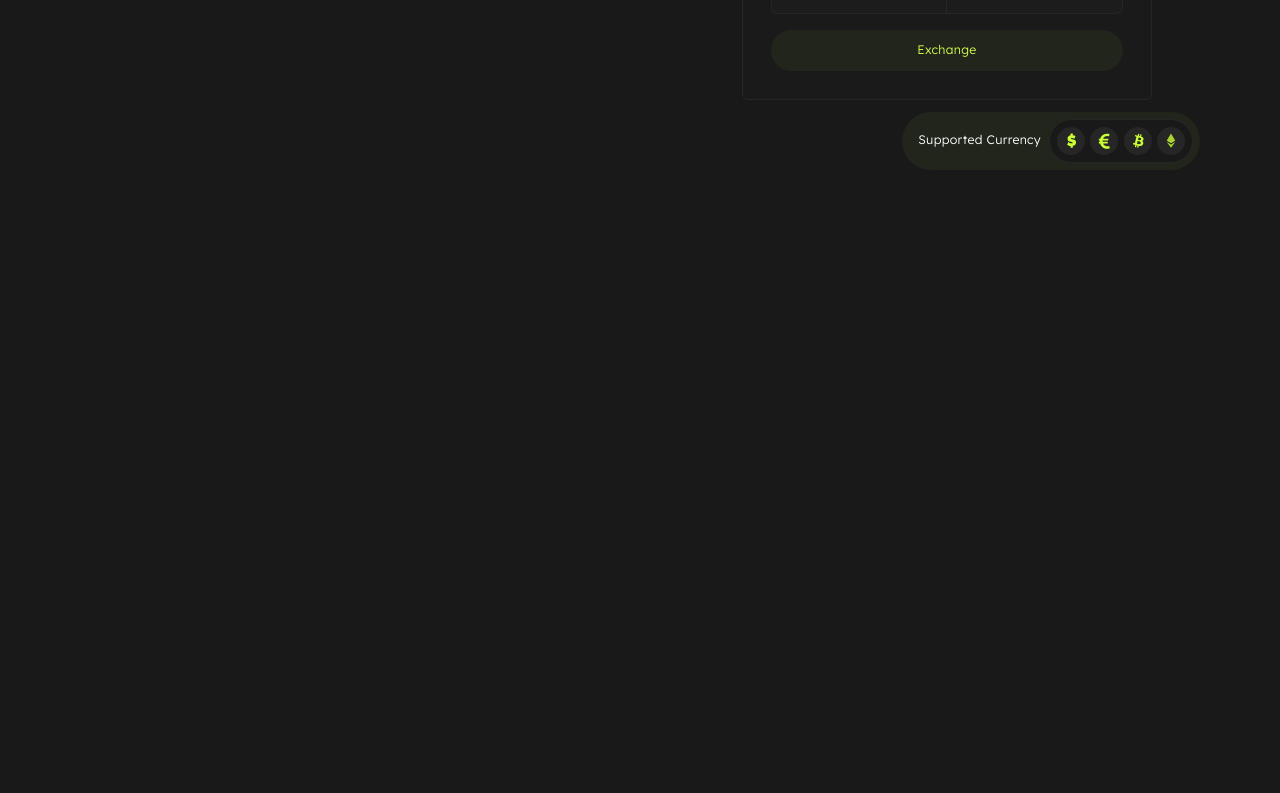
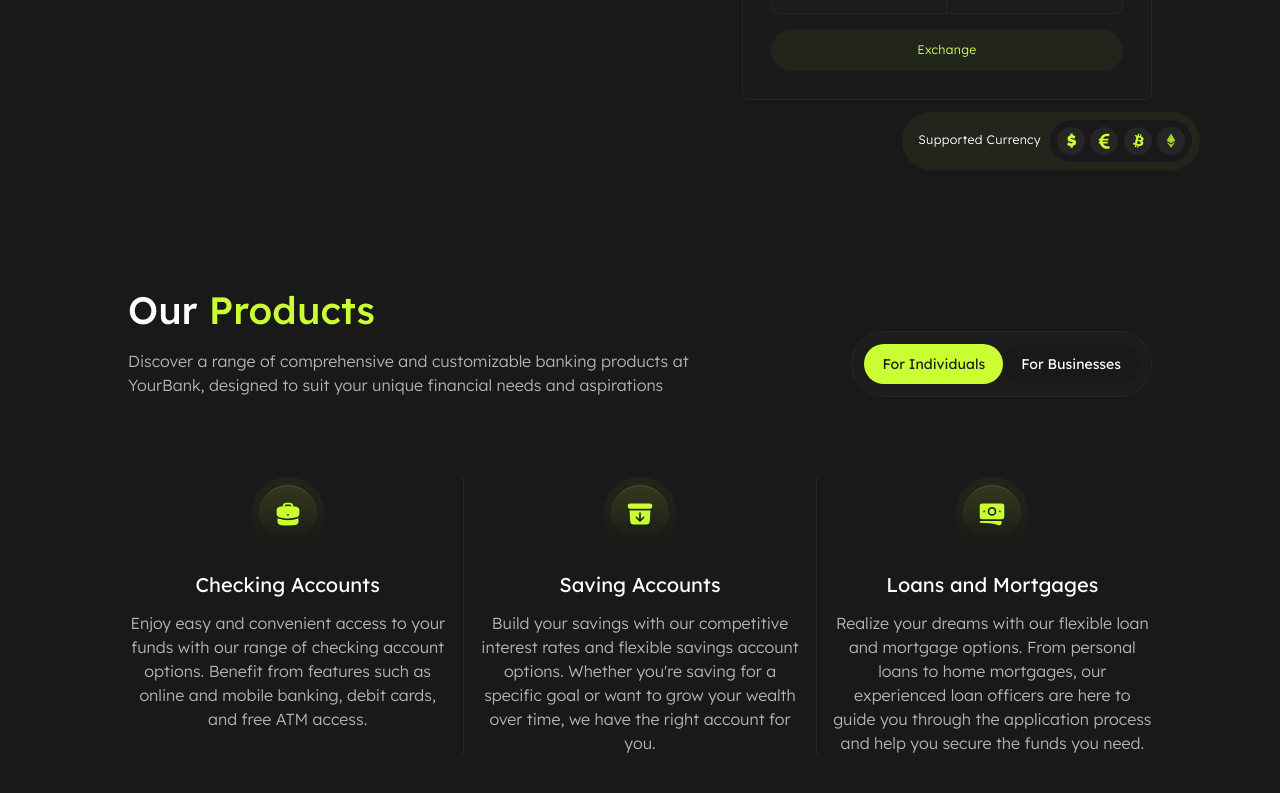
Before and after one commit to zulmy-azhary/your-bank, a Next.js app: page / in a window 1280 px wide. Shown: the part 607-1400 px from the top of the page. Before the commit the page ends 817 px from the top, so only its background shows below. Built offline with nearby package versions, Linux system fonts and the light colour scheme.

Commit message:
feat: create products section and its sub components

```diff
--- /dev/null
+++ b/app/(index)/_components/sections/products/index.tsx
@@ -0,0 +1,60 @@
+import { Section } from "@/components/ui/section";
+import { ProductsItem } from "./products-item";
+import { HiArchiveBoxArrowDown, HiBanknotes, HiBriefcase } from "react-icons/hi2";
+import { ProductsTabs } from "./products-tabs";
+
+const ProductsTitle: React.FC = () => {
+  return (
+    <div className="flex flex-col items-center md:flex-row md:justify-between">
+      <div className="space-y-2.5 text-center md:text-start md:basis-7/12">
+        <h2 className="text-[28px] lg:text-[38px] 2xl:text-5xl font-medium">
+          Our <span className="text-shades-green-60">Products</span>
+        </h2>
+        <p className="text-shades-grey-70 text-sm lg:text-base 2xl:text-lg leading-normal font-light">
+          Discover a range of comprehensive and customizable banking products at YourBank, designed
+          to suit your unique financial needs and aspirations
+        </p>
+      </div>
+      <div className="md:self-end">
+        <ProductsTabs />
+      </div>
+    </div>
+  );
+};
+
+const ProductsContent: React.FC = () => {
+  return (
+    <div className="flex flex-col lg:flex-row gap-y-[30px] lg:gap-x-4 xl:gap-x-10">
+      <ProductsItem
+        icon={HiBriefcase}
+        title="Checking Accounts"
+        description="Enjoy easy and convenient access to your funds with our range of checking account options. Benefit from features such as online and mobile banking, debit cards, and free ATM access."
+      />
+      <div>
+        <span className="relative block w-full h-px lg:w-px lg:h-full bg-shades-grey-15" />
+      </div>
+      <ProductsItem
+        icon={HiArchiveBoxArrowDown}
+        title="Saving Accounts"
+        description="Build your savings with our competitive interest rates and flexible savings account options. Whether you're saving for a specific goal or want to grow your wealth over time, we have the right account for you."
+      />
+      <div>
+        <span className="relative block w-full h-px lg:w-px lg:h-full bg-shades-grey-15" />
+      </div>
+      <ProductsItem
+        icon={HiBanknotes}
+        title="Loans and Mortgages"
+        description="Realize your dreams with our flexible loan and mortgage options. From personal loans to home mortgages, our experienced loan officers are here to guide you through the application process and help you secure the funds you need."
+      />
+    </div>
+  );
+};
+
+export const Products: React.FC = () => {
+  return (
+    <Section className="flex flex-col gap-y-[60px] lg:gap-y-20 2xl:gap-y-[100px]">
+      <ProductsTitle />
+      <ProductsContent />
+    </Section>
+  );
+};
--- /dev/null
+++ b/app/(index)/_components/sections/products/products-item.tsx
@@ -0,0 +1,25 @@
+import { Icon } from "@/components/ui/icon";
+import { cn } from "@/lib/utils";
+import { IconType } from "react-icons";
+
+type ProductsItem = React.ComponentProps<"div"> & {
+  icon: IconType;
+  title: string;
+  description: string;
+};
+
+export const ProductsItem: React.FC<ProductsItem> = (props) => {
+  const { icon, title, description, className, ...rest } = props;
+
+  return (
+    <div className={cn("flex flex-col items-center gap-y-5 basis-full", className)} {...rest}>
+      <Icon icon={icon} />
+      <div className="text-center space-y-3">
+        <h4 className="text-xl 2xl:text-2xl">{title}</h4>
+        <p className="text-shades-grey-70 font-light text-sm md:text-base 2xl:text-lg leading-normal 2xl:leading-normal">
+          {description}
+        </p>
+      </div>
+    </div>
+  );
+};
--- /dev/null
+++ b/app/(index)/_components/sections/products/products-tabs.tsx
@@ -0,0 +1,24 @@
+"use client";
+
+import { Button } from "@/components/ui/button";
+import { useState } from "react";
+
+const tabs = ["For Individuals", "For Businesses"] as const;
+
+export const ProductsTabs: React.FC = () => {
+  const [isActive, setActive] = useState<(typeof tabs)[number]>(tabs[0]);
+
+  return (
+    <div className="w-fit flex bg-shades-grey-11 border border-shades-grey-15 rounded-full p-3">
+      {tabs.map((tab) => (
+        <Button
+          key={tab}
+          onClick={() => setActive(tab)}
+          variant={isActive === tab ? "primary" : "ghost"}
+        >
+          {tab}
+        </Button>
+      ))}
+    </div>
+  );
+};
--- a/app/(index)/page.tsx
+++ b/app/(index)/page.tsx
@@ -1,5 +1,6 @@
 import type { Metadata } from "next";
 import { Hero } from "./_components/sections/hero";
+import { Products } from "./_components/sections/products";
 
 export const metadata: Metadata = {
   title: "Home",
@@ -9,6 +10,7 @@ export default function HomePage() {
   return (
     <main className="w-full overflow-x-hidden flex flex-col px-4 pb-8 lg:px-20 2xl:px-[162px] xl:container lg:py-10 gap-y-20 lg:gap-y-28 2xl:gap-y-32">
       <Hero />
+      <Products />
     </main>
   );
 }
```
